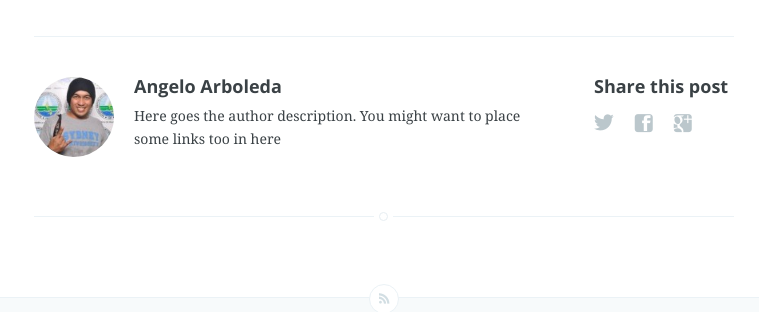
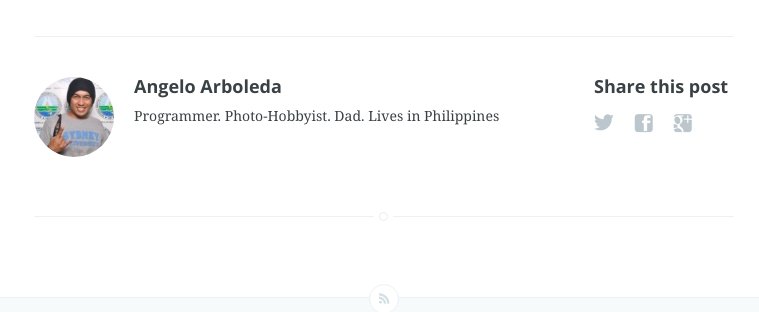
Before and after one commit to ghelobytes/ghelobytes.github.io, a Jekyll site: the page built from _posts/2014-09-28-then-this-happened.md, in a window 1280 px wide. Shown: the part 292-604 px from the top of the page, without its empty margins (256-1015 px from the left). Built offline with Jekyll 4.4.1, drawn with Linux system fonts in a browser that asks for light colours; Markdown is read by kramdown in place of the engine named in the settings.

Commit message:
Update post.html

```diff
--- a/_layouts/post.html
+++ b/_layouts/post.html
@@ -54,7 +54,7 @@
                     	<h4> {{ site.author }} </h4>
                     	<!-- Author Bio -->
                     	<p>
-                    		Here goes the author description. You might want to place some links too in here
+                    		Programmer. Photo-Hobbyist. Dad. Lives in Philippines
                     	</p>
                     </article>
                 </section>
```
